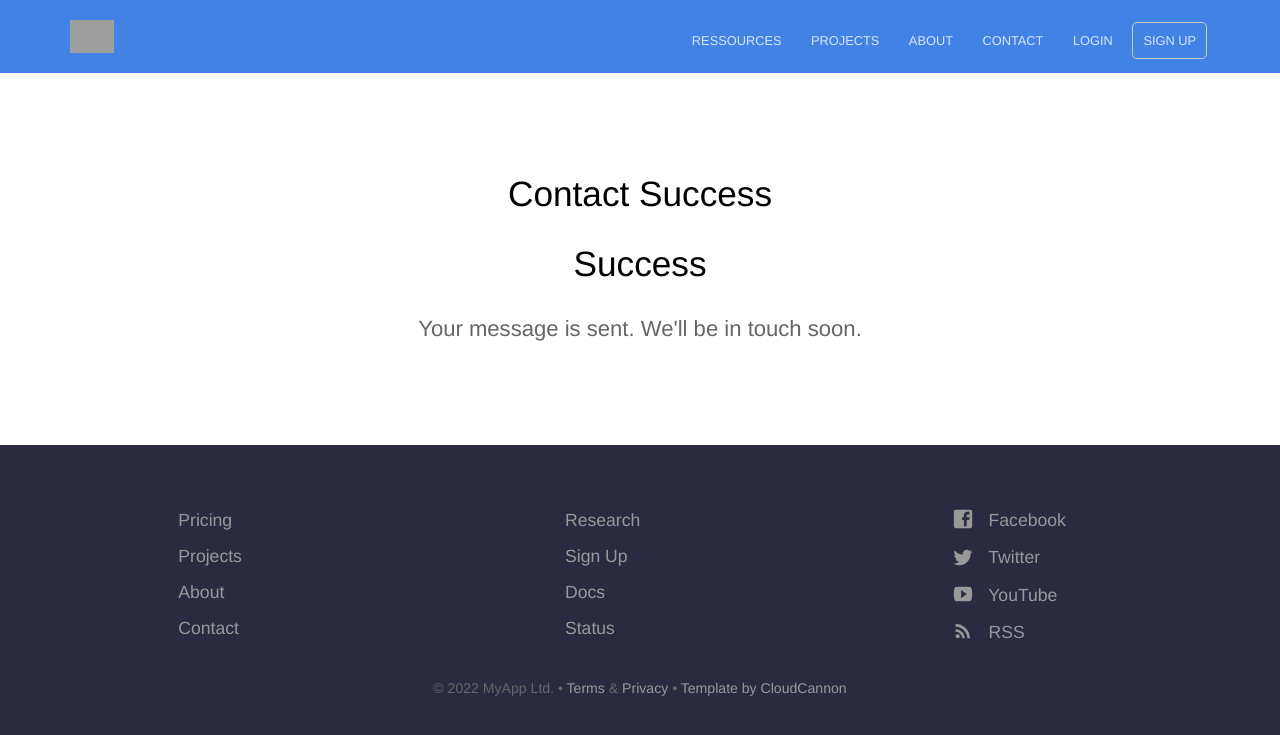
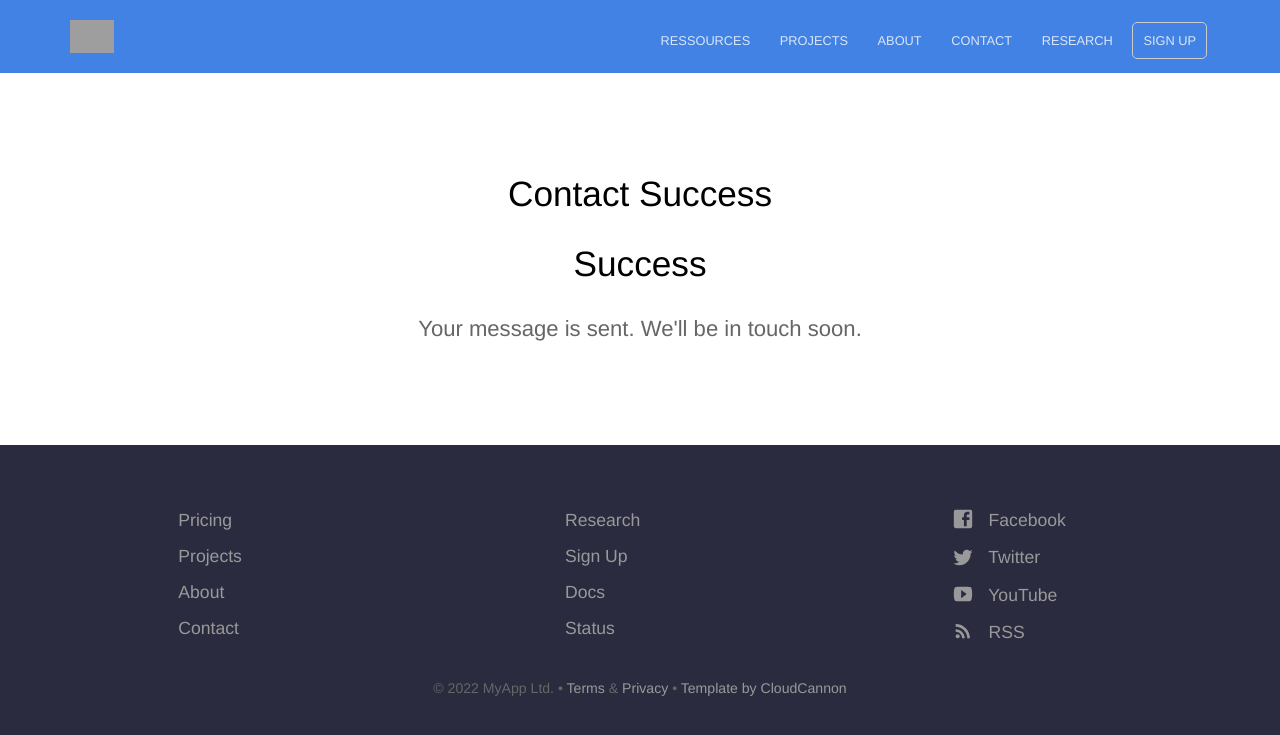
Before and after one commit to Bitcoin-InnovationHub/home, a Jekyll site: the page built from contact-success.html, in a window 1280 px wide. Shown: the top 735 px of the page. Built offline with Jekyll 4.4.1, drawn with Linux system fonts in a browser that asks for light colours; grey boxes are pictures that could not be loaded.

Commit message:
Update navigation.yml

```diff
--- a/_data/navigation.yml
+++ b/_data/navigation.yml
@@ -14,8 +14,8 @@
   link: /contact/
   new_window: false
   highlight: false
-- name: Login
-  link: /ressources/
+- name: Research
+  link: /research/
   new_window: false
   highlight: false
 - name: Sign Up
```
